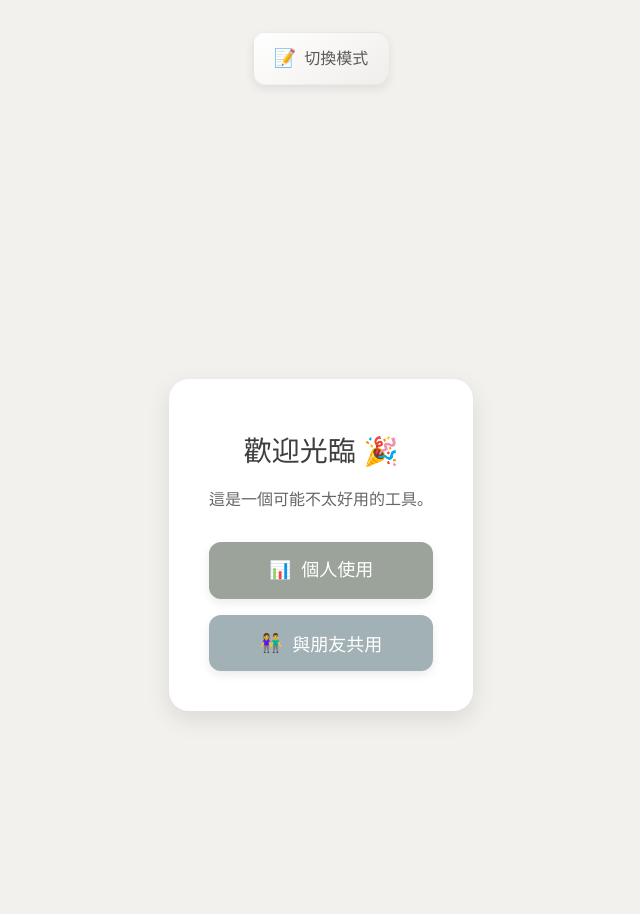
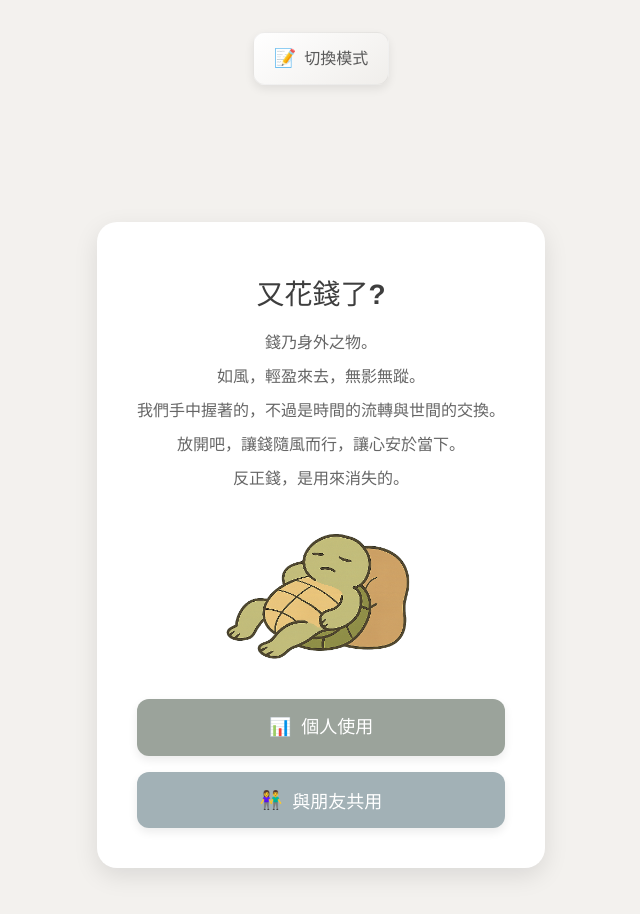
Before and after one commit to Fin-uu/finbot_web, a Vue app in the folder finbot_web/: page / in a window 1280 px wide. Shown: the top 914 px of the page, without its empty margins (319-959 px from the left). Built offline with nearby package versions, Linux system fonts and the light colour scheme.

Commit message:
放了烏龜

```diff
--- a/finbot_web/src/components/HelloWorld.vue
+++ b/finbot_web/src/components/HelloWorld.vue
@@ -1,10 +1,25 @@
 <template>
   <div class="container">
     <div class="card">
-      <h1 class="title">歡迎光臨 🎉</h1>
+      <h1 class="title">又花錢了?</h1>
       <div class="welcome-text">
-        <p>這是一個可能不太好用的工具。</p>
+        <p>錢乃身外之物。</p>
+        <p>如風，輕盈來去，無影無蹤。</p>
+        <p>我們手中握著的，不過是時間的流轉與世間的交換。</p>
+
+        <p>放開吧，讓錢隨風而行，讓心安於當下。</p>
+        <p>反正錢，是用來消失的。</p>
       </div>
+
+      <!-- 點擊後顯示的文字 -->
+      <p v-if="showMessage" class="turtle-message">戳什麼戳!!</p>
+
+      <img
+        src="../assets/turtle.png"
+        alt="烏龜"
+        class="hero-image"
+        @click="handleTurtleClick"
+      />
 
       <div class="btn-group">
         <router-link to="/personalHome" class="btn btn-moss">
@@ -19,9 +34,11 @@
 </template>
 
 <script setup>
+import { ref } from 'vue'
 import { useRouter } from 'vue-router'
 
 const router = useRouter()
+const showMessage = ref(false)
 
 function handleGroupAccess() {
   const password = prompt("請輸入通關密語：")
@@ -32,6 +49,14 @@ function handleGroupAccess() {
     router.push("/")
   }
 }
+
+  function handleTurtleClick() {
+  showMessage.value = true
+  setTimeout(() => {
+    showMessage.value = false
+  }, 1200)
+  }
+
 </script>
 
 <style scoped>
@@ -128,6 +153,19 @@ function handleGroupAccess() {
   font-style: normal;
   flex-shrink: 0;
 }
+.hero-image {
+  width: 200px;
+  height: auto;
+  margin: 20px auto;
+  display: block;
+  animation: fadeIn 0.6s ease;
+}
+.turtle-message {
+  margin-top: 10px;
+  color: #cb3d3d;
+  font-size: 30px;
+  animation: fadeIn 0.3s ease-in-out;
+}
 
 /* 動畫 */
 @keyframes fadeIn {
--- a/finbot_web/src/components/group/groupHome.vue
+++ b/finbot_web/src/components/group/groupHome.vue
@@ -1,6 +1,6 @@
 <template>
   <div class="container">
-    <h1 class="page-title">歡迎使用多人模式</h1>
+    <h1 class="page-title">多人模式</h1>
 
     <div class="card welcome-card">
       <h2 class="section-title">功能選單</h2>
--- a/finbot_web/src/components/personal/personalHome.vue
+++ b/finbot_web/src/components/personal/personalHome.vue
@@ -1,7 +1,7 @@
 <template>
   <div class="container">
     <div class="card">
-      <h1 class="title">歡迎使用個人模式</h1>
+      <h1 class="title">個人模式</h1>
       <div class="welcome-text">
         <p>這個模式的紀錄會存在你的瀏覽器裡，</p>
         <p>只有你自己看的到。</p>
```
Also changed, not shown: finbot_web/src/assets/turtle.png (added).
